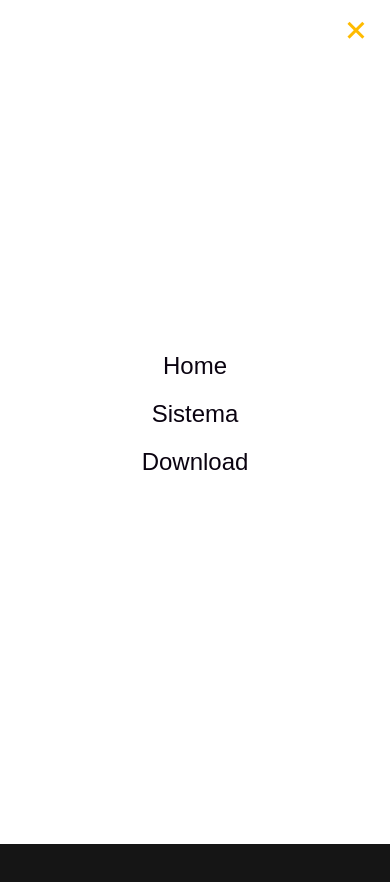
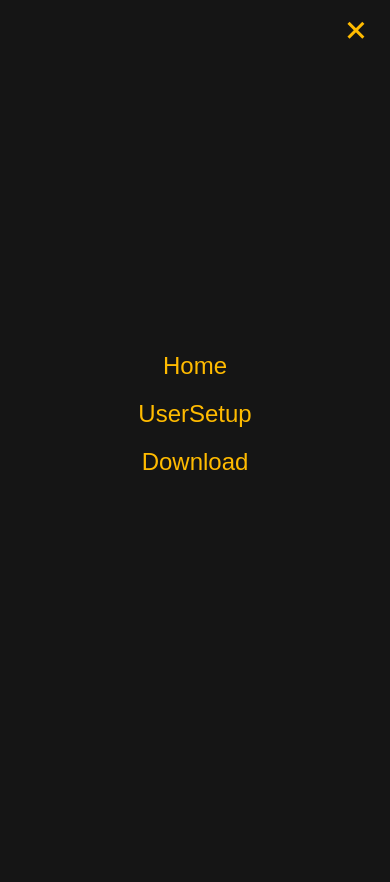
Before and after one commit to KaykyFideliss/healthy-wallet-project, a React (Vite) app: page / in a window 390 px wide. Both pictures are taken after a click on the button 356 px from the left and 32 px from the top of the page. Shown: the top 882 px of the page. Built offline with nearby package versions, Linux system fonts and the light colour scheme; a web font is replaced by a local one.

Commit message:
Arrumei navbar mobile, estou testando a responsividade

```diff
--- a/src/components/Navbar.jsx
+++ b/src/components/Navbar.jsx
@@ -81,13 +81,13 @@ const Navbar = () => {
               duration: 0.6,
               ease: [0.16, 1, 0.3, 1],
             }}
-            className="fixed top-0 left-0 w-full h-screen flex flex-col items-center justify-center bg-white text-xl z-50"
+            className="fixed top-0 left-0 w-full h-screen flex flex-col items-center justify-center bg-terceiaria text-xl z-50"
           >
-            {["Home", "Sistema", "Download"].map((item) => (
+            {["Home",  "UserSetup", "Download"].map((item) => (
               <Link
                 key={item}
                 to={`/${item === "Home" ? "" : item.toLowerCase()}`}
-                className="hover:text-[#ffc52c] font-zalando text-[#0a0310] text-2xl mb-4"
+                className="hover:text-[#ffc52c] font-zalando text-primaria text-2xl mb-4"
                 onClick={() => {
                   setOpen(false);
                   window.scrollTo({ top: 0, behavior: "smooth" });
```
